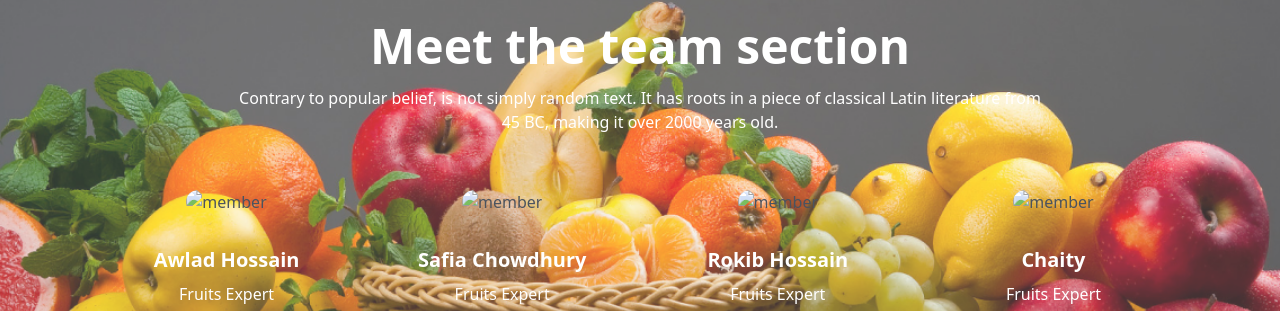
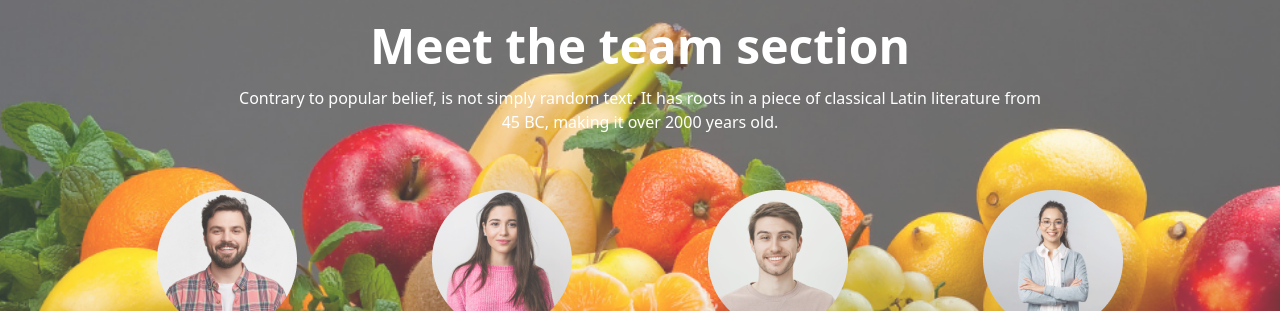
Before and after one commit to shuvo3837/Fruit-Burst, a plain HTML site: page index.html in a window 1280 px wide. Shown: the part 1753-2064 px from the top of the page. Drawn offline with nearby package versions, Linux system fonts and the light colour scheme; the site is published under a folder, as on GitHub Pages, so addresses that start at the root find nothing.

Commit message:
added soluation

```diff
--- a/index.html
+++ b/index.html
@@ -498,7 +498,7 @@
                 <!-- member-1 -->
                 <div class="card">
                   <figure class="px-10 pt-10">
-                    <img src="/images/member1.png" alt="member" class="rounded-xl" />
+                    <img src="./images/member1.png" alt="member" class="rounded-xl" />
                   </figure>
                   <div class="card-body items-center text-center">
                     <h2 class="card-title text-white">Awlad Hossain</h2>
@@ -513,7 +513,7 @@
                 <!-- member-2 -->
                 <div class="card">
                   <figure class="px-10 pt-10">
-                    <img src="/images/member2.png" alt="member" class="rounded-xl" />
+                    <img src="./images/member2.png" alt="member" class="rounded-xl" />
                   </figure>
                   <div class="card-body items-center text-center">
                     <h2 class="card-title text-white">Safia Chowdhury</h2>
@@ -528,7 +528,7 @@
                 <!-- member-3 -->
                 <div class="card">
                   <figure class="px-10 pt-10">
-                    <img src="/images/member3.png" alt="member" class="rounded-xl" />
+                    <img src="./images/member3.png" alt="member" class="rounded-xl" />
                   </figure>
                   <div class="card-body items-center text-center">
                     <h2 class="card-title text-white">Rokib Hossain</h2>
@@ -543,7 +543,7 @@
                 <!-- member-1 -->
                 <div class="card">
                   <figure class="px-10 pt-10">
-                    <img src="/images/member4.png" alt="member" class="rounded-xl" />
+                    <img src="./images/member4.png" alt="member" class="rounded-xl" />
                   </figure>
                   <div class="card-body items-center text-center">
                     <h2 class="card-title text-white">Chaity</h2>
```
